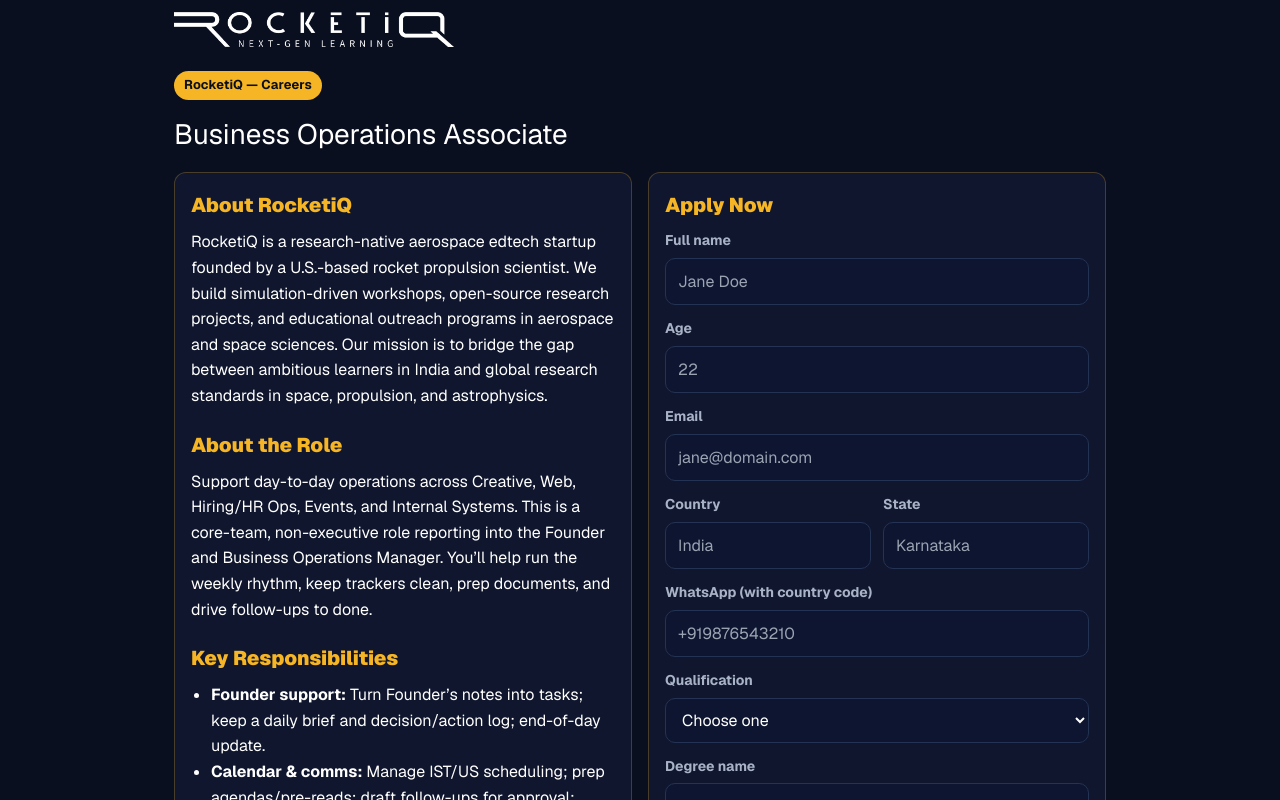
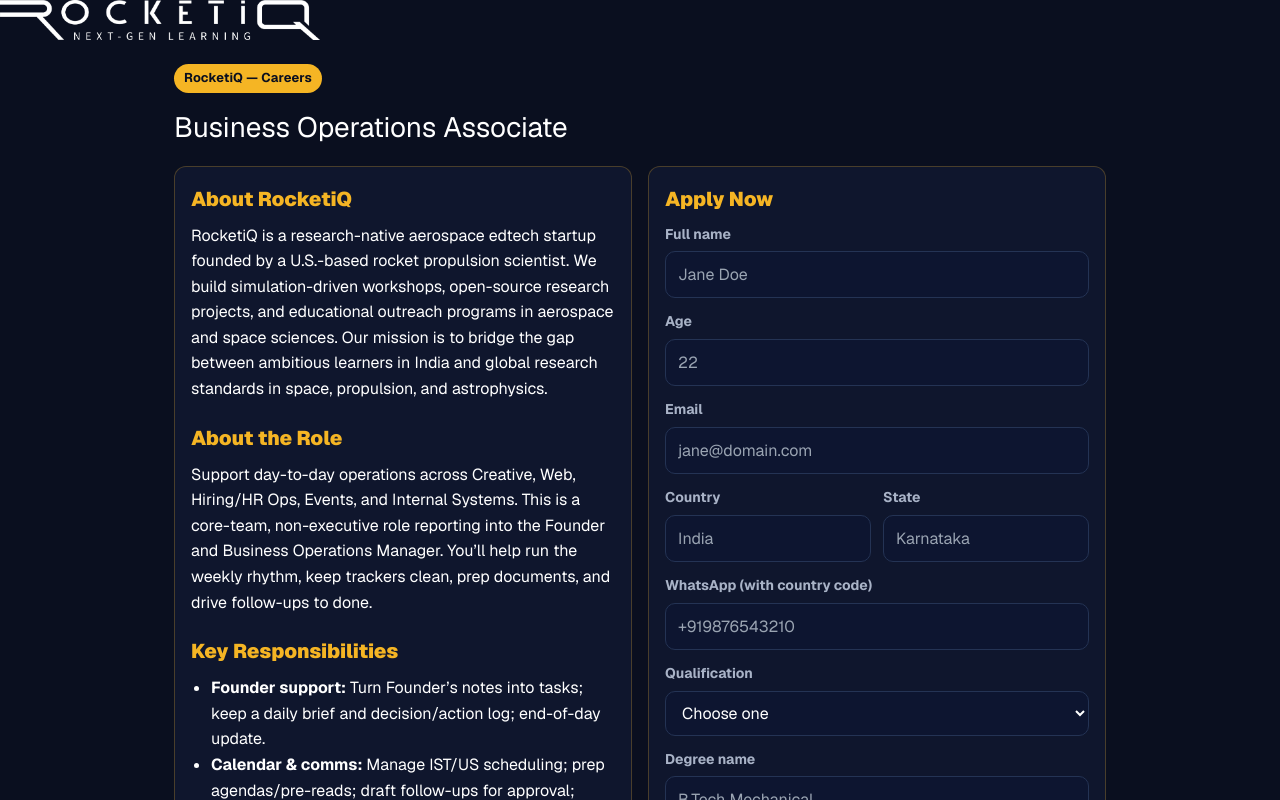
Before and after one commit to RocketiQ/nextjs-boilerplate, a Next.js app: page /business-operations-associate in a window 1280 px wide. Shown: the top 800 px of the page. Built offline with nearby package versions, Linux system fonts and the light colour scheme; no server answers.

Commit message:
Update page.tsx

```diff
--- a/app/business-operations-associate/page.tsx
+++ b/app/business-operations-associate/page.tsx
@@ -42,20 +42,20 @@
     setPending(false);
   }
 
-  // Typography helpers (spacing is exactly as in your current page)
+  // Typography helpers (spacing preserved)
   const h2First: React.CSSProperties = { marginTop: 0, marginBottom: 8, fontWeight: 800, fontSize: 20 };
   const h2Next:  React.CSSProperties = { marginTop: 20, marginBottom: 8, fontWeight: 800, fontSize: 20 };
   const label:   React.CSSProperties = { fontSize: 14, fontWeight: 700, marginBottom: 6, color: 'var(--muted)' };
 
   return (
     <main>
-      {/* Logo header */}
-      <header className="apply-shell" style={{ paddingTop: 12, paddingBottom: 0 }}>
+      {/* Centered logo (full-width header) */}
+      <header className="logo-bar">
         <Image
-          src="/rocketiq-white.png"   // put the file at /public/rocketiq-white.png
+          src="/rocketiq-white.png"   // ensure this file exists in /public
           alt="RocketiQ"
-          width={280}
-          height={40}
+          width={320}
+          height={44}
           priority
           style={{ height: 'auto' }}
         />
```
